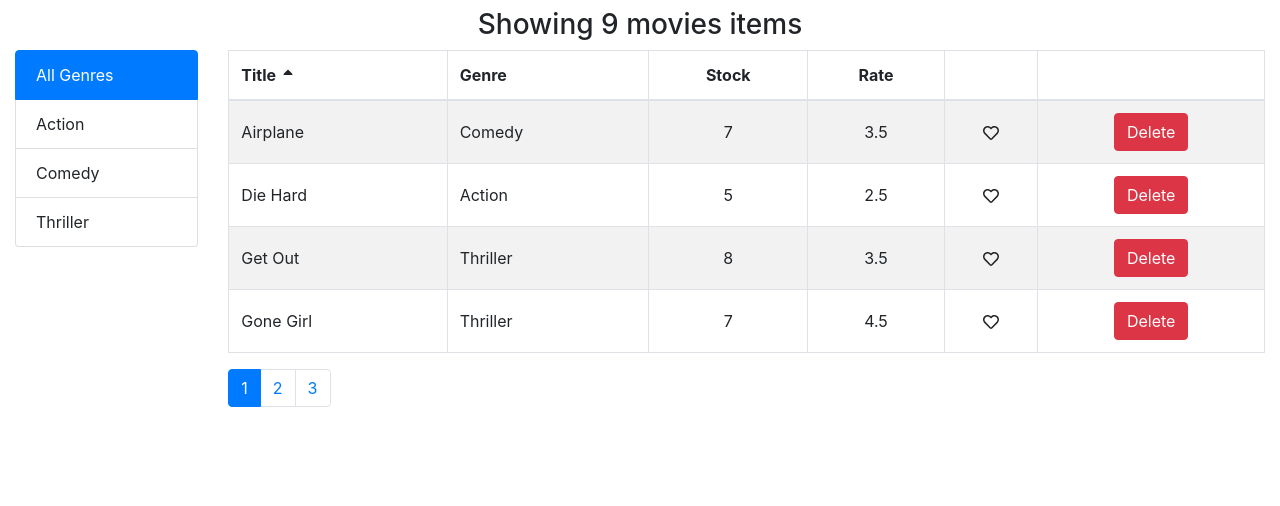
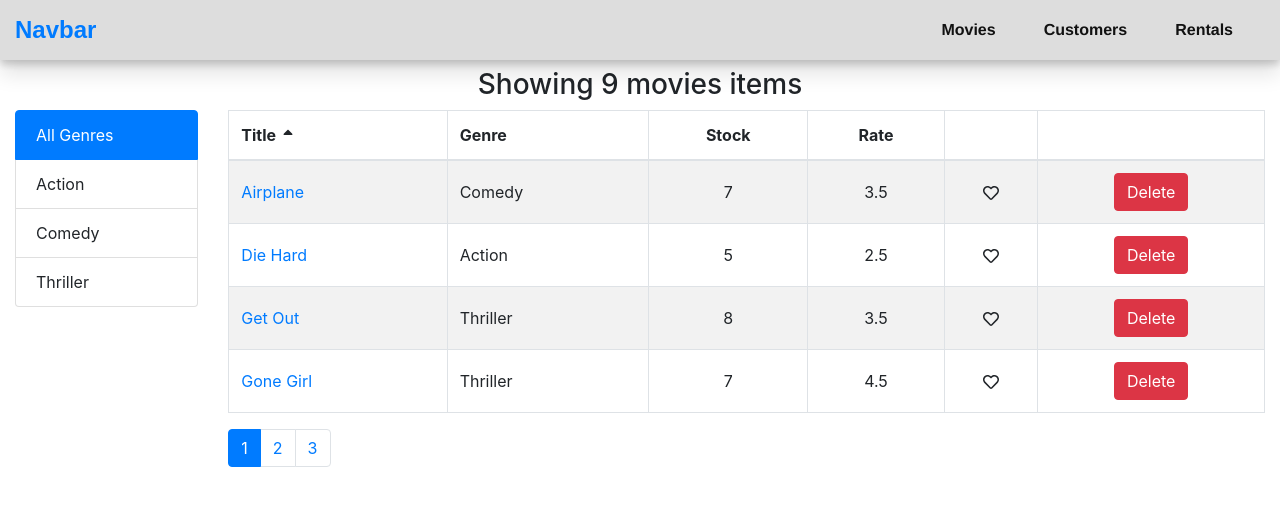
Before and after one commit to Shohzod-Abdusamatov-7777777/table-movies, a React (Create React App) app: page /movies in a window 1280 px wide. Shown: the top 506 px of the page. Built offline with nearby package versions, Linux system fonts and the light colour scheme.

Commit message:
add navcbar

```diff
--- a/package.json
+++ b/package.json
@@ -7,6 +7,7 @@
     "@testing-library/react": "^11.1.0",
     "@testing-library/user-event": "^12.1.10",
     "bootstrap": "^4.6.0",
+    "jquery": "^3.6.0",
     "lodash": "^4.17.21",
     "prop-types": "^15.7.2",
     "react": "^17.0.1",
@@ -14,6 +15,7 @@
     "react-icons": "^4.2.0",
     "react-router-dom": "^5.2.0",
     "react-scripts": "4.0.3",
+    "styled-components": "^5.2.1",
     "web-vitals": "^1.0.1"
   },
   "scripts": {
--- a/src/App.js
+++ b/src/App.js
@@ -2,16 +2,29 @@ import { getMovies } from "./services/fakeMovieService";
 import { useState } from "react";
 import "./App.css";
 import Movies from "./components/Movies";
+import {
+  BrowserRouter as Router,
+  Switch,
+  Route,
+  Redirect,
+} from "react-router-dom";
+import Customers from "./components/customers";
+import Rentals from "./components/rentals";
+import NotFound from "./components/not-found";
+import Navbar from "./components/common/Navbar";
+import MovieForm from "./components/movieForm";
 
 function App() {
   // get movies from server
   const [movies, setMovies] = useState(getMovies());
 
+  // delete movie
   const handleDelete = (movie) => {
     const filterMovies = movies.filter((m) => m._id !== movie._id);
     setMovies(filterMovies);
   };
 
+  // movie liked
   const handleLiked = (movie) => {
     const filterMovies = [...movies];
     const index = movies.indexOf(movie);
@@ -21,13 +34,29 @@ function App() {
   };
 
   return (
+    <Router>
+      <Navbar />
       <div className="container-fluid">
+        <Switch>
+          <Route path="/movies/:id" component={MovieForm} />
+          <Route
+            path="/movies"
+            render={() => (
               <Movies
                 movies={movies}
                 handleDelete={handleDelete}
                 handleLiked={handleLiked}
               />
+            )}
+          />
+          <Route path="/customers" component={Customers} />
+          <Route path="/rentals" component={Rentals} />
+          <Route path="/not-found" component={NotFound} />
+          <Redirect  from="/" to="/movies" />
+          <Redirect to="/not-found" />
+        </Switch>
       </div>
+    </Router>
   );
 }
 
--- a/src/components/Movie.js
+++ b/src/components/Movie.js
@@ -1,17 +1,20 @@
 import React from "react";
 import { FaHeart, FaRegHeart } from "react-icons/fa";
+import { Link } from "react-router-dom";
 
 const Movie = (props) => {
   const { movie, onDelete, onLiked } = props;
 
   return (
     <tr>
-      <td className="align-middle">{movie.title}</td>
+      <td className="align-middle">
+        <Link to={`/movies/${movie._id}`}>{movie.title}</Link>
+      </td>
       <td className="align-middle">{movie.genre.name}</td>
       <td className="text-center align-middle">{movie.numberInStock}</td>
       <td className="text-center align-middle">{movie.dailyRentalRate}</td>
       <td className="text-center align-middle" onClick={() => onLiked(movie)}>
-        <div style={{cursor:"pointer"}}>
+        <div style={{ cursor: "pointer" }}>
           {movie.liked ? <FaHeart /> : <FaRegHeart />}
         </div>
       </td>
--- a/src/components/Movies.js
+++ b/src/components/Movies.js
@@ -48,9 +48,9 @@ const Movies = (props) => {
 
   return (
     <React.Fragment>
-      <h3 className="text-center m-2">Showing {filtered.length} movies items</h3>
+      <h3 style={{paddingTop:"60px"}} className="text-center m-2">Showing {filtered.length} movies items</h3>
       <div className="row">
-        <div className="col-2">
+        <div className="col-lg-2 col-md-3 col-sm-6 mb-2">
           <ListGroup
             genres={genres}
             selectedItem={selectedGenre}
--- a/src/components/MoviesTable.js
+++ b/src/components/MoviesTable.js
@@ -1,6 +1,6 @@
 import React from "react";
 import Movie from "./Movie";
-import { FaSortDown, FaSortUp, FaTimes } from "react-icons/fa";
+import { FaSortDown, FaSortUp } from "react-icons/fa";
 
 const MoviesTable = (props) => {
   const {
--- /dev/null
+++ b/src/components/common/NavBarElements.js
@@ -0,0 +1,82 @@
+import styled from "styled-components";
+
+export const NavBar = styled.div`
+  background: #ddd;
+  display: flex;
+  align-items: center;
+  justify-content: space-between;
+  width: 100%;
+  height: 60px;
+  z-index: 1040;
+  position: fixed;
+  top: 0;
+  box-shadow: 0px 4px 8px rgba(0, 0, 0, 0.2), 0px 15px 20px rgba(0, 0, 0, 0.1);
+
+  /* navbar brand style */
+  & > a {
+    font-family: sans-serif;
+    font-weight: 900;
+    font-size: 1.5rem;
+  }
+  & > a:hover {
+    cursor: pointer;
+    text-decoration: none;
+    color: #4169e1;
+  }
+`;
+
+export const NavWrapper = styled.div`
+  display: flex;
+  align-items: space-around;
+`;
+
+export const NavItems = styled.ul`
+  display: flex;
+  align-items: center;
+  justify-content: space-between;
+  height: 100%;
+  margin-bottom: 0;
+  padding: 0 1rem;
+  transition:transform 0.3s ease-in-out;
+  @media screen and (max-width: 768px) {
+    transform: ${(props) =>
+      props.openNavBar ? "translate(0)" : "translate(-100%)"};
+    overflow: hidden;
+    width: 100%;
+    background: #ddd;
+    z-index: -1;
+    height: calc(100vh - 60px);
+    position: fixed;
+    flex-direction: column;
+    justify-content: space-evenly;
+    left: 0;
+    bottom: 0;
+  }
+`;
+
+export const NavItem = styled.li`
+  display: flex;
+  background: #ddd;
+  margin-left: 1rem;
+  font-weight: bolder;
+  font-family: sans-Arial, Helvetica, sans-serif;
+
+  & > a {
+    color: #111;
+    padding: 0.5rem 1rem;
+    transition: color 0.2s ease-in-out;
+  }
+  &:hover > a {
+    color: rgb(0, 123, 255);
+    text-decoration: none;
+    transition: color 0.2s ease-in-out;
+  }
+`;
+
+export const NavIcon = styled.div`
+  display: none;
+  cursor: pointer;
+  @media screen and (max-width: 768px) {
+    display: block;
+  }
+`;
--- /dev/null
+++ b/src/components/common/Navbar.jsx
@@ -0,0 +1,40 @@
+import React, { useState } from "react";
+import { FaBars, FaTimes } from "react-icons/fa";
+import { NavLink } from "react-router-dom";
+import { NavBar, NavItem, NavItems,NavWrapper, NavIcon } from "./NavBarElements";
+
+const Navbar = () => {
+  const [openNavBar, setOpenNavBar] = useState(false);
+
+  const handleNavbar = () => {
+    setOpenNavBar(!openNavBar);
+    console.log("hellpo from handleNavbar");
+  };
+
+  return (
+    <NavBar className="container-fluid">
+      <NavLink to="/">Navbar</NavLink>
+
+      <NavWrapper>
+        <NavIcon onClick={handleNavbar}>
+          {openNavBar ? <FaTimes /> : <FaBars />}
+        </NavIcon>
+        <NavItems openNavBar={openNavBar}>
+          <NavItem>
+            <NavLink exact to="/movies">
+              Movies <span className="sr-only">(current)</span>
+            </NavLink>
+          </NavItem>
+          <NavItem>
+            <NavLink to="/customers">Customers</NavLink>
+          </NavItem>
+          <NavItem>
+            <NavLink to="/rentals">Rentals</NavLink>
+          </NavItem>
+        </NavItems>
+      </NavWrapper>
+    </NavBar>
+  );
+};
+
+export default Navbar;
--- /dev/null
+++ b/src/components/customers.js
@@ -0,0 +1,11 @@
+import React from 'react'
+
+const Customers = () => {
+    return (
+        <div style={{paddingTop:"60px"}}>
+            customers
+        </div>
+    )
+}
+
+export default Customers
--- /dev/null
+++ b/src/components/movieForm.js
@@ -0,0 +1,12 @@
+import React from 'react'
+
+const MovieForm = ({match,history}) => {
+    return (
+        <div className="mt-2">
+            <h2 className="display-5">Movie id - {match.params.id}</h2>
+            <button className="btn btn-primary" onClick={()=>{history.replace("/movies")}}>Save</button>
+        </div>
+    )
+}
+
+export default MovieForm
--- /dev/null
+++ b/src/components/not-found.js
@@ -0,0 +1,11 @@
+import React from 'react'
+
+const NotFound = () => {
+    return (
+        <div style={{paddingTop:"60px"}}>
+            <h1>Not found page</h1>
+        </div>
+    )
+}
+
+export default NotFound
--- /dev/null
+++ b/src/components/rentals.js
@@ -0,0 +1,11 @@
+import React from 'react'
+
+const Rentals = () => {
+    return (
+        <div  style={{paddingTop:"60px"}}>
+            hello from rentals
+        </div>
+    )
+}
+
+export default Rentals
```
Also changed, not shown: 1 other file (tests, documents, lock files or other folders). Lines whose indentation alone changed are shown as unchanged.
